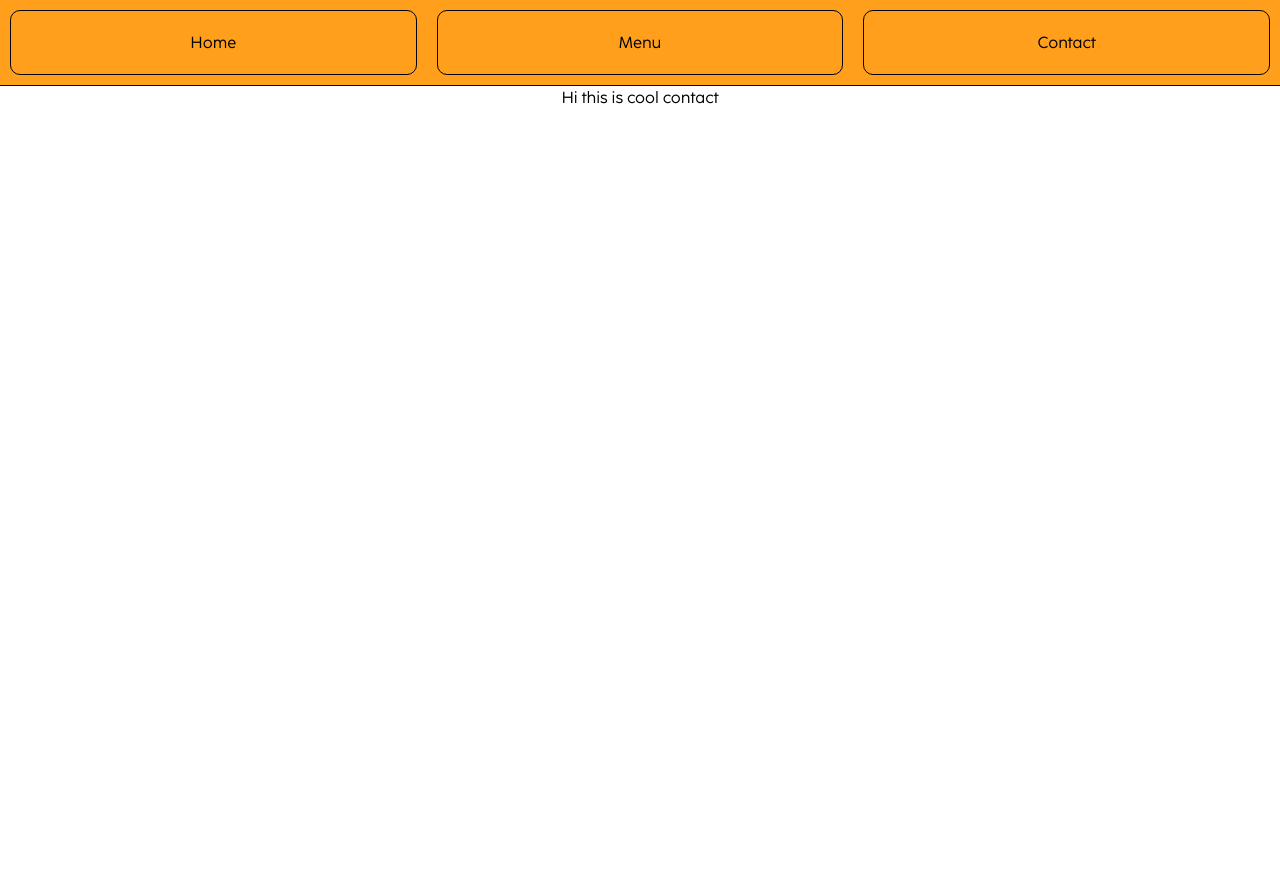
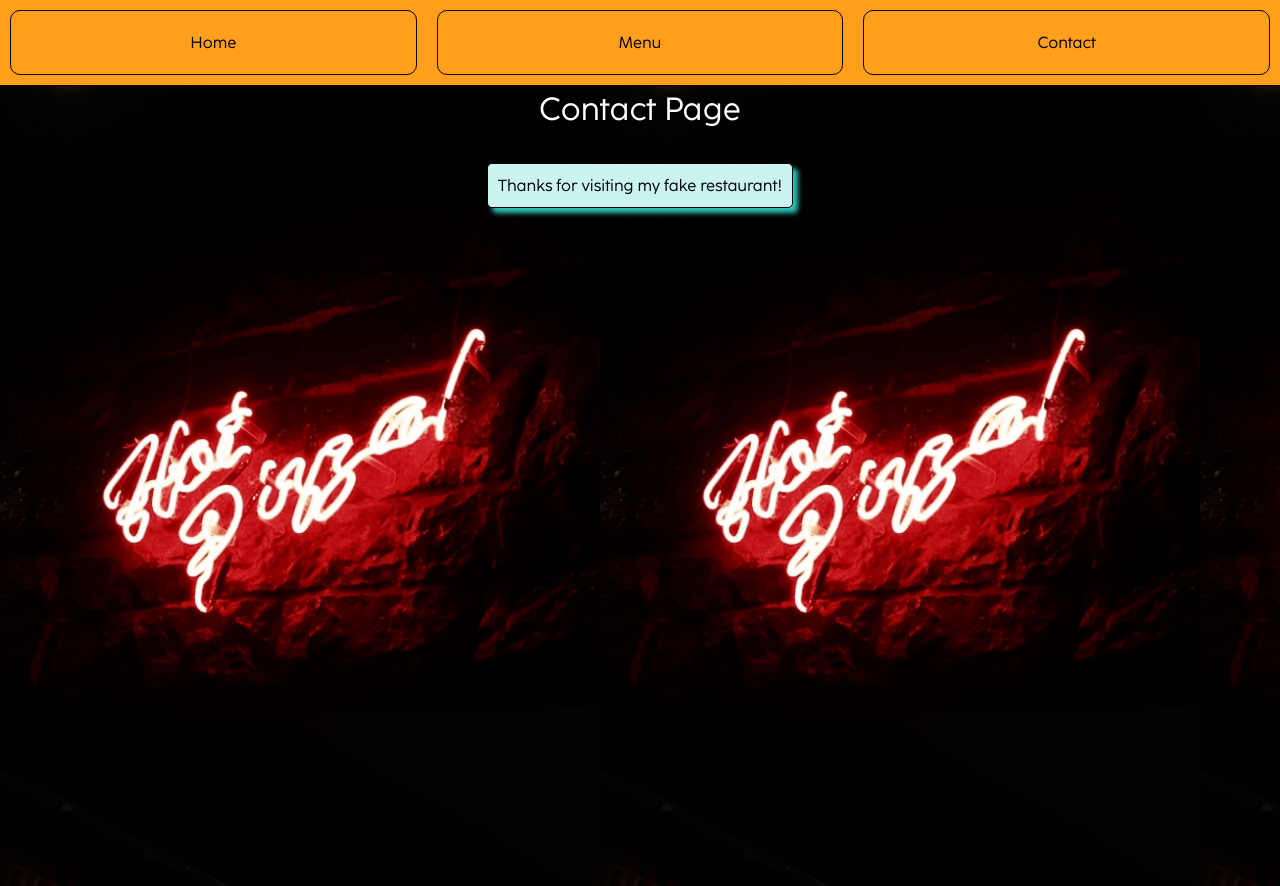
Before and after one commit to brentcam250/Restaurant_page, a website built with webpack: page src/index.html in a window 1280 px wide. Both pictures are taken after a click on the element "Contact". Before the commit the page ends 800 px from the top, so only its background shows below. Built offline with nearby package versions, Linux system fonts and the light colour scheme.

Commit message:
filled out a simple contact page

```diff
--- a/src/contact.js
+++ b/src/contact.js
@@ -1,7 +1,17 @@
 export default function contact(){
   let contact = document.createElement('div');
   contact.classList.add('container');
-  contact.innerHTML = 'Hi this is cool contact';
+  contact.classList.add('hot_pizza');
+
+  let title = document.createElement('h1');
+  title.innerHTML = "Contact Page";
+  title.style.color = 'white';
+  contact.appendChild(title);
+
+  let card = document.createElement('div');
+  card.classList.add('contact_card');
+  card.innerHTML = 'Thanks for visiting my fake restaurant!';
+  contact.appendChild(card);
 
   return contact;
 }
--- a/src/style.scss
+++ b/src/style.scss
@@ -138,16 +138,21 @@ $light-teal: #CBF3F0;
 }
 
 .pizza_background{
-  // background-color: $light-teal;
   background: url('./Assets/images/pizza-sign.jpg');
-  // background-repeat: no-repeat;
   background-size: contain;
-  // min-height: 1500px;
 }
-// .home{
-//   min-height: 1000px;
-// }
 
-// .footer{
-//   align-self: flex-end;
-// }
+.hot_pizza{
+  background: url('./Assets/images/hot-pizza.jpg');
+  background-size: contain;
+  min-height: 800px;
+
+}
+.contact_card {
+  margin-top: 30px;
+  background-color: $light-teal;
+  border: 1px solid black;
+  border-radius: 5px;
+  box-shadow: 5px 5px 5px $teal;
+  padding: 10px;
+}
```
Also changed, not shown: dist/de9df053a328617821c9.jpg (added), dist/index.bundle.js, src/Assets/images/hot-pizza.jpg (added).
